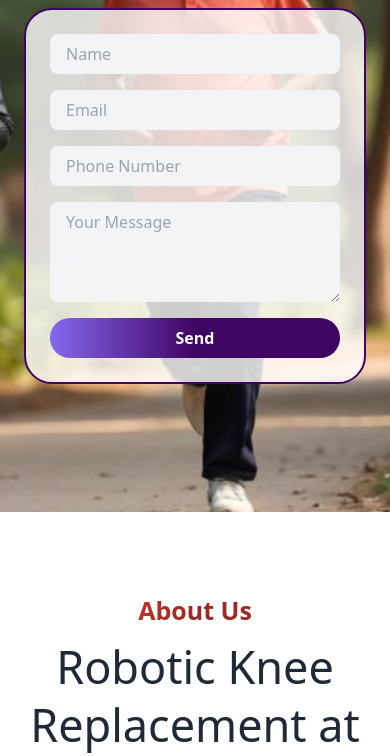
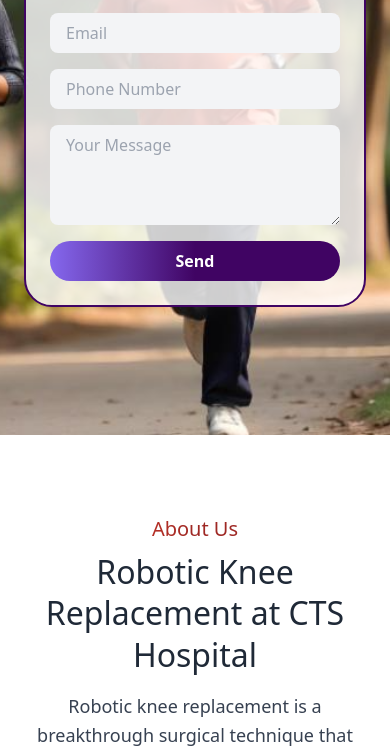
Before and after one commit to amulxc/CTS-Landing-Page, a plain HTML site: page index.html in a window 390 px wide. Shown: the part 422-1178 px from the top of the page. Drawn offline with nearby package versions, Linux system fonts and the light colour scheme.

Commit message:
Style has applied

```diff
--- /dev/null
+++ b/asstes/css/mobile.css
@@ -0,0 +1,38 @@
+/* Mobile Heading Styles */
+@media (max-width: 767px) {
+  .title,
+  .about-gradient-h2,
+  .why-heading,
+  .benefits-heading,
+  .about-doctor-heading,
+  .how-heading,
+  .testimonial-heading,
+  .faq-heading,
+  .gradient-cta-title,
+  .footer-header {
+    font-size: 32px !important;
+    line-height: 1.3 !important;
+    font-weight: 400 !important;
+    margin-bottom: 1rem !important;
+  }
+
+  .subtitle,
+  .about-gradient-title,
+  .why-subheading,
+  .benefits-subheading,
+  .about-doctor-subheading,
+  .testimonial-subheading,
+  .faq-subheading {
+    font-size: 20px !important;
+    line-height: 1.4 !important;
+    font-weight: 400 !important;
+    margin-bottom: 0.5rem !important;
+  }
+
+  .benefit-title {
+    font-size: 18px !important;
+    line-height: 1.4 !important;
+    font-weight: 600 !important;
+    margin-bottom: 0.5rem !important;
+  }
+}
--- a/asstes/css/styles.css
+++ b/asstes/css/styles.css
@@ -874,6 +874,43 @@ img {
     margin-right: auto !important;
     position: static !important;
   }
+
+  /* Mobile Heading Styles */
+  .title,
+  .about-gradient-h2,
+  .why-heading,
+  .benefits-heading,
+  .about-doctor-heading,
+  .how-heading,
+  .testimonial-heading,
+  .faq-heading,
+  .gradient-cta-title,
+  .footer-header {
+    font-size: 32px !important;
+    line-height: 1.3 !important;
+    font-weight: 400 !important;
+    margin-bottom: 1rem !important;
+  }
+
+  .subtitle,
+  .about-gradient-title,
+  .why-subheading,
+  .benefits-subheading,
+  .about-doctor-subheading,
+  .testimonial-subheading,
+  .faq-subheading {
+    font-size: 20px !important;
+    line-height: 1.4 !important;
+    font-weight: 400 !important;
+    margin-bottom: 0.5rem !important;
+  }
+
+  .benefit-title {
+    font-size: 18px !important;
+    line-height: 1.4 !important;
+    font-weight: 600 !important;
+    margin-bottom: 0.5rem !important;
+  }
 }
 @media (min-width: 768px) {
   .hamburger {
--- a/index.html
+++ b/index.html
@@ -6,6 +6,7 @@
   <meta name="viewport" content="width=device-width, initial-scale=1.0" />
   <title>CTS Hospital | Robotic Knee Replacement</title>
   <link href="asstes/css/styles.css" rel="stylesheet">
+  <link href="asstes/css/mobile.css" rel="stylesheet">
   <script src="https://cdn.tailwindcss.com"></script>
 </head>
 
```
